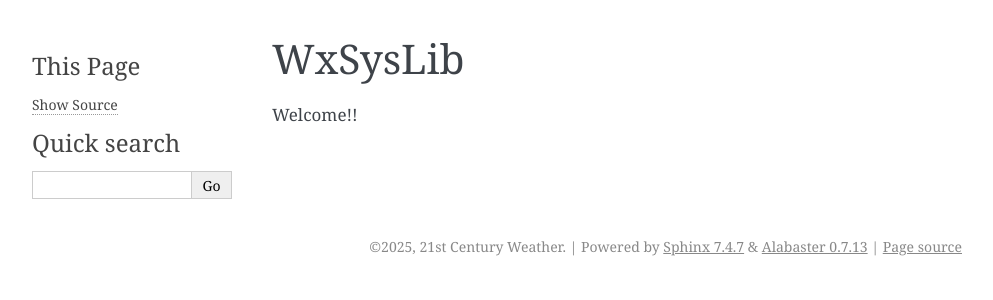
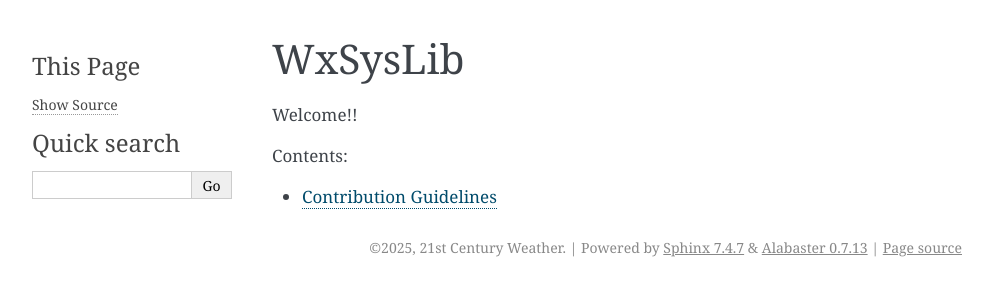
Before and after one commit to andrewbrown31/WxSysLib, a Sphinx documentation site: the page built from docs/index.rst, in a window 1280 px wide. Shown: the top 300 px of the page, without its empty margins (148-1141 px from the left). Built offline with Sphinx 7.4.7, drawn with Linux system fonts in a browser that asks for light colours.

Commit message:
Update index.rst

```diff
--- a/docs/index.rst
+++ b/docs/index.rst
@@ -2,3 +2,10 @@ WxSysLib
 ===============
 
 Welcome!!
+
+
+.. toctree::
+   :maxdepth: 2
+   :caption: Contents:
+
+   contributing
```
